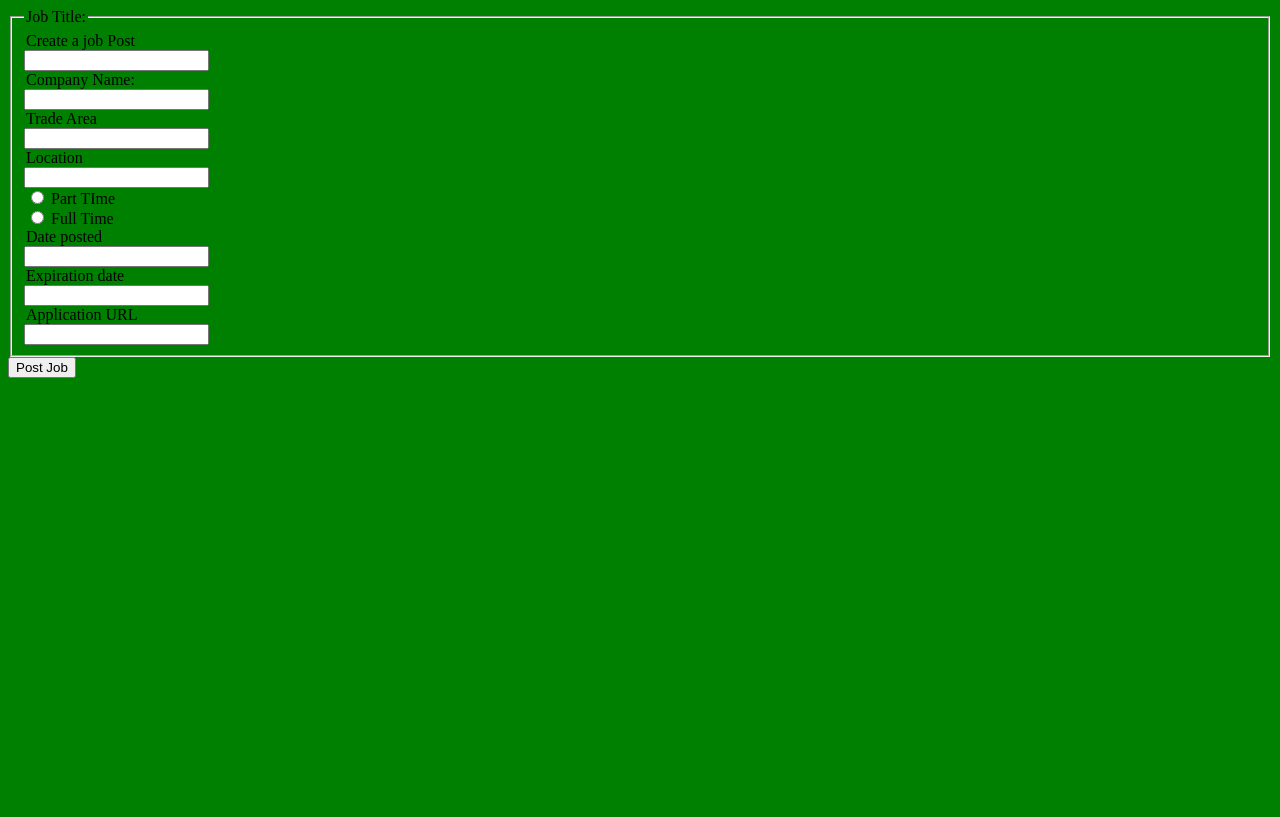
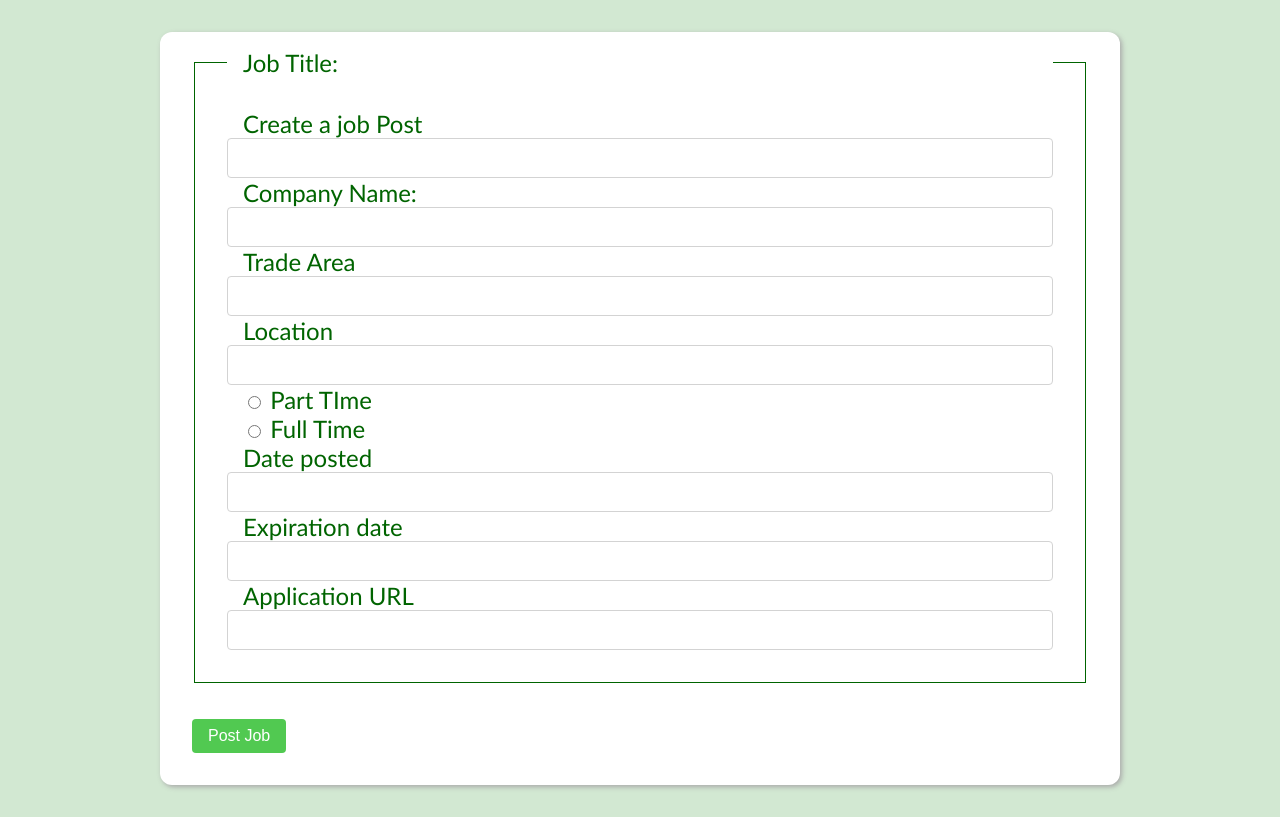
Before and after one commit to LucidIsDreaming/WomenInStemJobBoard, a Node server app: page /post-form in a window 1280 px wide. Before the commit the page ends 378 px from the top, so only its background shows below. Run offline with Node 20, Linux system fonts and the light colour scheme.

Commit message:
job post form styling

```diff
--- a/pages/styles/post-form.css
+++ b/pages/styles/post-form.css
@@ -1,7 +1,71 @@
+
+*{
+    box-sizing: border-box;
+
+}
+
+#form-body{
+     background-color: white;
+    width:75%;
+    margin:2rem auto ;
+    padding:1rem 2rem 2rem 2rem;
+     border-radius: 12px;
+     box-shadow: 2px 2px 5px darkgrey;
+}
+
+.fieldset legend{
+    font-size: 20px;
+    font-weight: 600px;
+}
+
+
+legend{
+    color:darkgreen;
+    font-size: 1.5rem;
+    padding-left:1rem;
+    width:100%;
+}
+
+fieldset{
+    border:1px solid darkgreen;
+    padding:2rem;
+    margin-bottom:1.25rem;
+}
+
+
 .err {
     color: darkred;
     display: none;
 }
+
+
+input[type="text"],select{
+    width: 100%;
+    border:1.5px solid lightgray;
+    border-radius: 0.25rem;
+    height:40px;
+    padding:1rem;
+
+}
+
+
+
+#submit-button{
+       border: none;
+    background-color: rgb(81, 201, 81);
+    font-size: 1rem;
+    padding:.5rem 1rem;
+    width:auto;
+    border-radius: .25rem;
+    color:white;
+    margin-top: 1rem;
+    align-items: center;
+}
+
 body{
     background-color: green;
+    background-color: rgb(210, 232, 210);
+
+    margin:0;
+    font-family:'Gill Sans', 'Gill Sans MT', Calibri, 'Trebuchet MS', sans-serif;
 }
```
